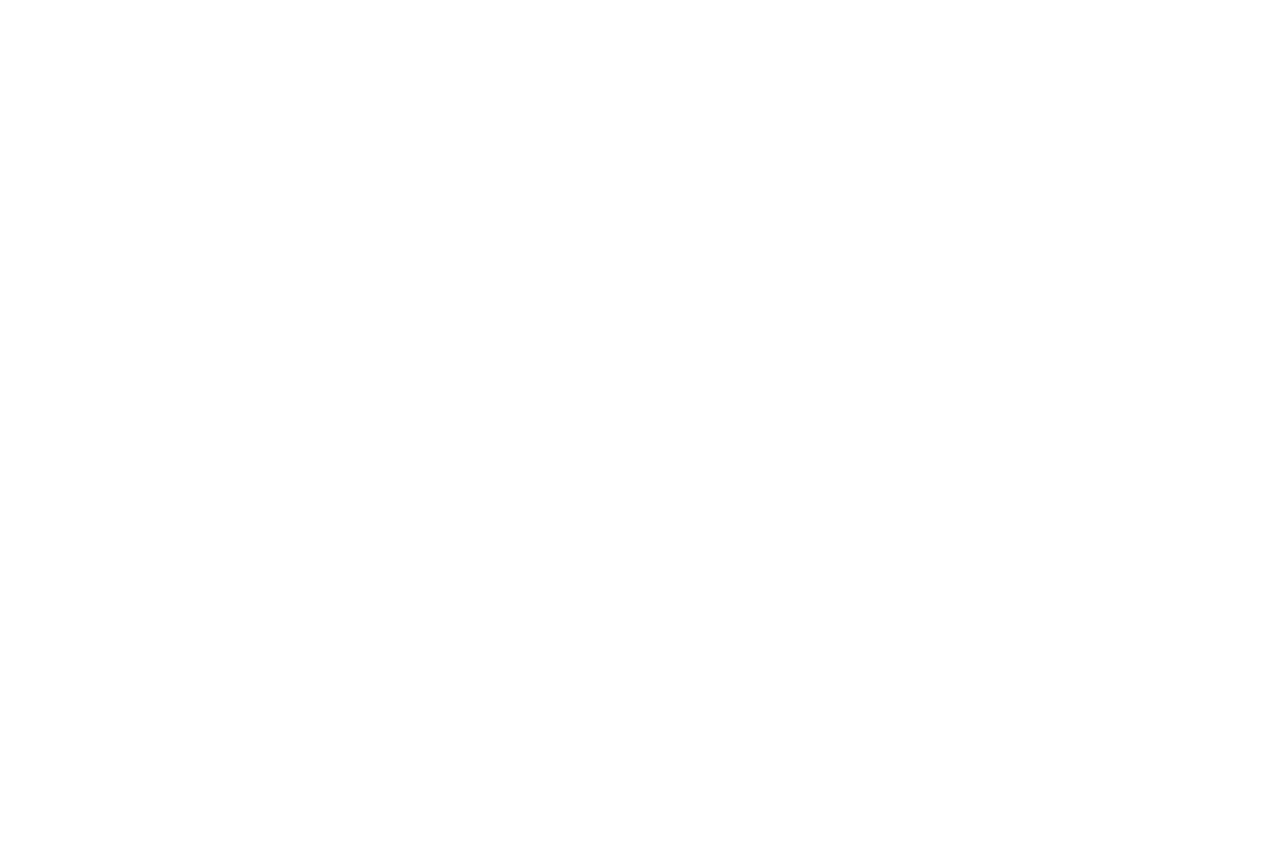
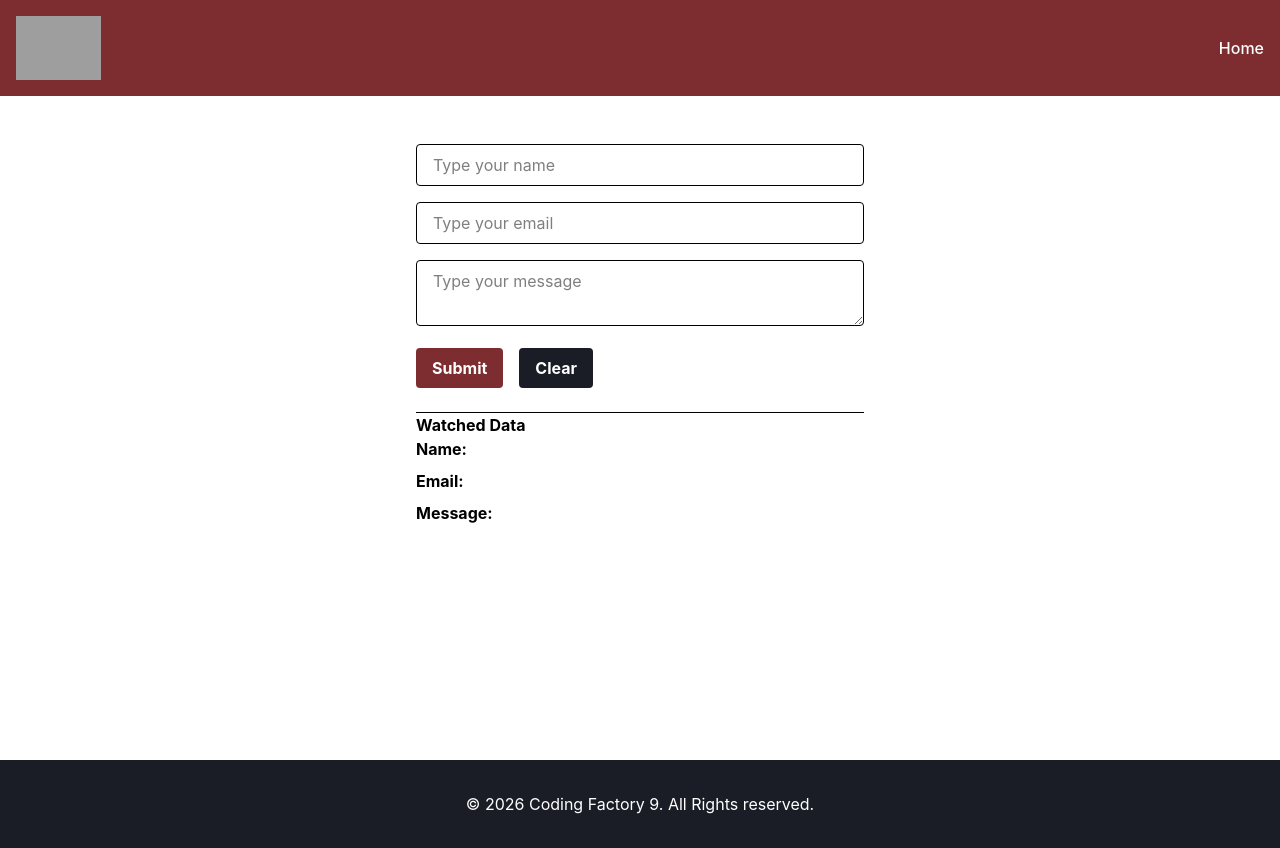
Before and after one commit to daster-13/cf9-react-app, a React (Vite) app: page /multifield-form-hook-form in a window 1280 px wide. Before the commit this address had no page. Before the commit the page ends 800 px from the top, so only its background shows below. Built offline with nearby package versions, Linux system fonts and the light colour scheme; grey boxes are pictures that could not be loaded.

Commit message:
feat: add MultiFieldFormWithHookForm using RHF and zod resolver

```diff
--- a/package.json
+++ b/package.json
@@ -10,11 +10,14 @@
     "preview": "vite preview"
   },
   "dependencies": {
+    "@hookform/resolvers": "^5.4.0",
     "@tailwindcss/vite": "^4.3.0",
     "react": "^19.2.6",
     "react-dom": "^19.2.6",
+    "react-hook-form": "^7.76.1",
     "react-router": "^7.15.1",
-    "tailwindcss": "^4.3.0"
+    "tailwindcss": "^4.3.0",
+    "zod": "^4.4.3"
   },
   "devDependencies": {
     "@eslint/js": "^10.0.1",
--- a/src/App.tsx
+++ b/src/App.tsx
@@ -23,8 +23,10 @@
 import RouterLayout from "./components/RouterLayout.tsx";
 import UserPage from "./pages/UserPage.tsx";
 import SearchPage from "./pages/SearchPage.tsx";
+import MultiFieldFormValidationWithZod from "./components/LessonNine/MultiFieldFormWithValidation.tsx";
+import MultiFieldFormWithHookForm from "./components/LessonTen/MultiFieldFormWithHookForm.tsx";
 import MultiFieldForm from "./components/LessonNine/MultiFieldForm.tsx";
-// import MultiFieldFormWithValidation from "./components/LessonNine/MultiFieldFormWithValidation.tsx";
+import MultiFieldFormWithValidation from "./components/LessonNine/MultiFieldFormWithValidation.tsx";
 // import Counter from "./components/LessonFour/Counter.tsx";
 // import ClassCounter from "./components/LessonFour/ClassCounter.tsx";
 // import {useState} from "react";
@@ -170,9 +172,9 @@
                     {/*  /search?query=React&page=2  Query Params  */}
 
                     <Route path="multifield-form" element={<MultiFieldForm/>}/>
-                    {/*<Route path="multifield-form-validation" element={<MultiFieldFormWithValidation/>}/>*/}
-
-
+                    <Route path="multifield-form-validation" element={<MultiFieldFormWithValidation/>}/>
+                    <Route path="multifield-form-zod" element={<MultiFieldFormValidationWithZod />}/>
+                    <Route path="multifield-form-hook-form" element={<MultiFieldFormWithHookForm/>}/>
                 </Route>
                 {/* /files/* */}
                 {/*<Route path="files/*" element={<File />} />*/}
--- /dev/null
+++ b/src/components/LessonTen/MultiFieldFormWithHookForm.tsx
@@ -0,0 +1,140 @@
+
+import {z} from "zod";
+import {useForm} from "react-hook-form";
+import {zodResolver} from "@hookform/resolvers/zod";
+import {useState} from "react";
+
+
+
+const formSchema = z.object({
+    name: z.string().trim().min(1, {error: "Name is required"}),
+    email: z.email().trim()
+        .min(1, {error: "Email is required"}),
+    message: z.string()
+        .trim()
+        .min(5,{error: "Message must be at least 5 characters long"})
+        .min(1, {error: "Message is required"})
+        .max(8,{error:"Message must be at most 8 characters long"})
+})
+
+type FormValues = z.infer<typeof formSchema>;
+
+
+
+
+  const MultiFieldFormWithHookForm = () => {
+      const[submittedData, setSubmittedData] = useState<FormValues | null>(null)
+
+   const{
+       register,
+       handleSubmit,
+       formState: { errors },
+       reset,
+       watch,
+
+   }= useForm<FormValues>({
+       resolver: zodResolver(formSchema),
+       defaultValues : {
+           name: "",
+           email: "",
+           message:""
+       }
+   });
+   const onSubmit = (data: FormValues) => {
+       setSubmittedData(data)
+       reset()
+
+   }
+
+   const onClear = () => {
+       setSubmittedData(null)
+       reset()
+   }
+
+   const watchedValues = watch()
+
+
+    return (
+        <>
+            <form
+                onSubmit={handleSubmit(onSubmit)}
+                className="max-w-md mx-auto space-y-4">
+                <div>
+                <input
+                    {...register("name")}
+                    type="text"
+                    placeholder="Type your name"
+                    className="w-full border rounded px-4 py-2"
+                />
+                    {errors.name &&(
+                        <p className="text-cf-dark-red text-sm mt-1">{errors.name.message}</p>
+                        )
+
+                    }
+
+                </div>
+                <div>
+                <input
+                    {...register("email")}
+                    type="text"
+                    placeholder="Type your email"
+                    className="w-full border rounded px-4 py-2"
+
+                />
+                    {errors.email && (
+                        <p className="text=cf-dark-red text-sm mt-1">{errors.email.message}</p>
+                        )
+
+                    }
+
+                </div>
+                <div>
+                <textarea
+                    {...register("message")}
+                    placeholder="Type your message"
+                    className="w-full border rounded px-4 py-2"
+
+                >
+
+                </textarea>
+                    {errors.message && (
+                        <p className="text=cf-dark-red text-sm mt-1">{errors.message.message}</p>
+                        )
+
+                    }
+                </div>
+                <div className="flex gap-4">
+                    <button
+                        type="submit"
+                        className="bg-cf-dark-red text-white font-bold py-2 px-4 rounded">
+                        Submit
+                    </button>
+                    <button
+                        onClick={onClear}
+                        className="bg-cf-dark-gray text-white font-bold py-2 px-4 rounded">
+                        Clear
+                    </button>
+
+                </div>
+            </form>
+
+            {submittedData && (
+                <>
+                <div className="mt-6 max-w-md mx-auto  border-t space-y-2">
+                    <strong>Submitted Data</strong>
+                    <p><strong>Name:</strong> {submittedData.name}</p>
+                    <p><strong>Email:</strong> {submittedData.email}</p>
+                    <p><strong>Message:</strong> {submittedData.message}</p>
+                </div>
+                </>
+            )}
+            <div className="mt-6 max-w-md mx-auto  border-t space-y-2">
+                <strong>Watched Data</strong>
+                <p><strong>Name:</strong> {watchedValues.name}</p>
+                <p><strong>Email:</strong> {watchedValues.email}</p>
+                <p><strong>Message:</strong> {watchedValues.message}</p>
+            </div>
+        </>
+    )
+}
+export default MultiFieldFormWithHookForm;
```
Also changed, not shown: 1 other file (tests, documents, lock files or other folders).
